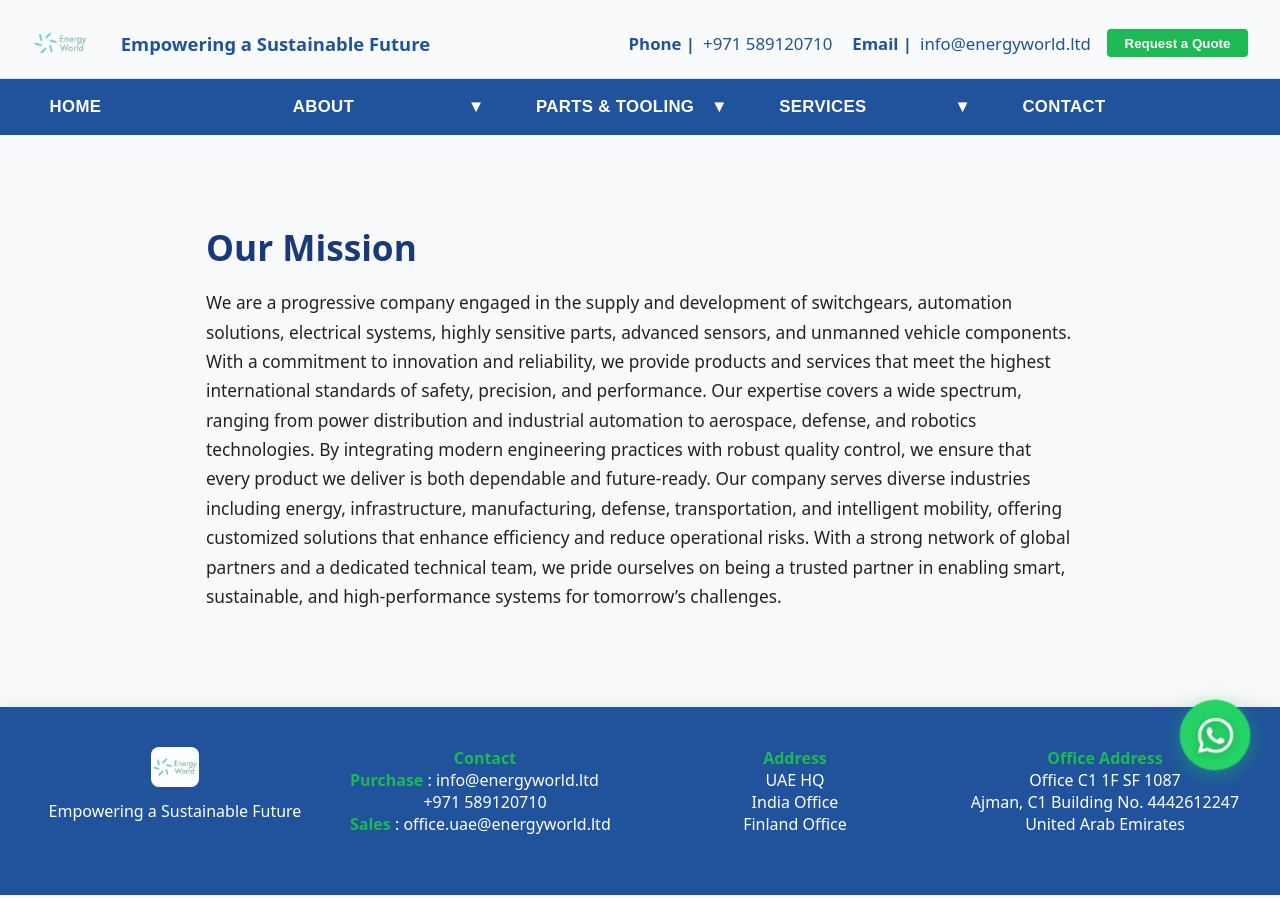
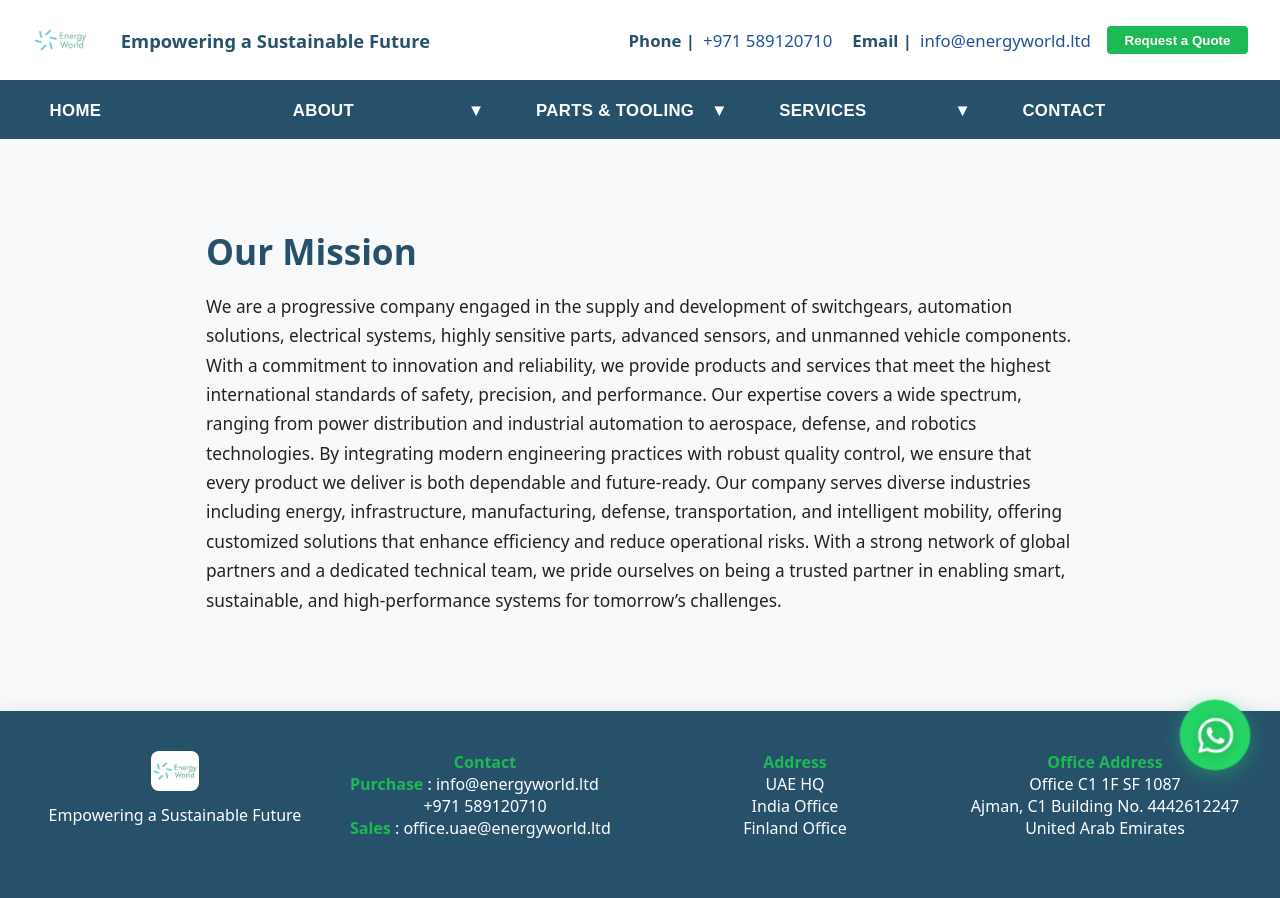
Before and after one commit to aeroedgetechnologies/evolution, a Next.js app: page /about/mission in a window 1280 px wide. Built offline with nearby package versions, Linux system fonts and the light colour scheme.

Commit message:
Update website color theme to #27516b and hover to #386e88 in globals.css

```diff
--- a/app/globals.css
+++ b/app/globals.css
@@ -1,8 +1,8 @@
 :root {
   --primary-bg: #e6f0fa;
   --secondary-bg: #f5f5f5;
-  --nav-bg: #f5f5f5;
-  --footer-bg: #222;
+  --nav-bg: #27516b;
+  --footer-bg: #27516b;
   --footer-color: #fff;
   --max-width: 1200px;
   --border-radius: 8px;
@@ -62,7 +62,7 @@ section {
 }
 
 h1, h2, h3 {
-  color: #1a397b;
+  color: #27516b;
   font-weight: 700;
   margin-bottom: 1rem;
 }
@@ -88,7 +88,7 @@ ul, ol {
 }
 
 a {
-  color: #1a397b;
+  color: #27516b;
   text-decoration: none;
   transition: color 0.2s;
 }
@@ -242,7 +242,7 @@ footer {
   align-items: center;
   padding: 1rem 2rem;
   background: #fff;
-  border-bottom: 3px solid #1a397b;
+  border-bottom: 3px solid #27516b;
   flex-wrap: wrap;
 }
 
@@ -255,12 +255,12 @@ footer {
 
 .energyworld-tagline {
   font-size: 1.1rem;
-  color: #1a397b;
+  color: #27516b;
   font-weight: 500;
 }
 
 .energyworld-nav {
-  background: #1a397b;
+  background: #27516b;
   color: #fff;
   font-size: 1rem;
   font-weight: 500;
@@ -281,7 +281,7 @@ footer {
   list-style: none;
   margin: 0;
   padding: 0;
-  background: #20539b;
+  background: #27516b;
   width: 100%;
 }
 .energyworld-nav__list > li {
@@ -292,7 +292,7 @@ footer {
 }
 .energyworld-nav__list > li > a,
 .energyworld-nav__list > li > span {
-  background: #20539b;
+  background: #27516b;
   color: #fff;
   padding: 0.7rem 1.1rem 0.7rem 1.1rem;
   border-radius: 0;
@@ -323,7 +323,7 @@ footer {
 .energyworld-nav__list > li:hover > a,
 .energyworld-nav__list > li:hover > span {
   color: #fff;
-  background: #2d6ad6;
+  background: #386e88;
   font-weight: 800;
   border: none;
   box-shadow: none;
@@ -339,7 +339,7 @@ footer {
   right: 8%;
   bottom: 0;
   height: 3px;
-  background: #20539b;
+  background: #27516b;
   border-radius: 2px 2px 0 0;
 }
 .energyworld-nav__list > li > a:focus::after,
@@ -352,7 +352,7 @@ footer {
 }
 .energyworld-nav {
   min-height: 56px;
-  background: #1a397b;
+  background: #27516b;
   color: #fff;
   box-shadow: none;
   margin: 0 0 12px 0;
@@ -384,7 +384,7 @@ footer {
   position: absolute;
   top: 100%;
   left: 0;
-  background: #20539b;
+  background: #27516b;
   color: #fff;
   min-width: 220px;
   box-shadow: 0 8px 32px rgba(0,0,0,0.13);
@@ -405,12 +405,12 @@ footer {
   text-align: left;
   border-left: 3px solid transparent;
   transition: border-color 0.2s, background 0.2s, color 0.2s;
-  color: #20539b;
+  color: #27516b;
   font-weight: 500;
   background: #fff;
 }
 .dropdown li a, .dropdown li span {
-  color: #20539b;
+  color: #27516b;
   text-decoration: none;
   display: block;
   transition: color 0.2s, background 0.2s;
@@ -422,12 +422,12 @@ footer {
 }
 .dropdown li:hover, .dropdown li:focus {
   background: #e6f0fa;
-  border-left: 3px solid #20539b;
-  color: #20539b;
+  border-left: 3px solid #27516b;
+  color: #27516b;
   font-weight: 700;
 }
 .dropdown li:hover > a, .dropdown li:hover > span {
-  color: #20539b;
+  color: #27516b;
   background: transparent;
   font-weight: 700;
 }
@@ -462,16 +462,6 @@ footer {
 }
 
 /* Header area above menu */
-.energyworld-header {
-  background: #f8fafc;
-  display: flex;
-  flex-wrap: wrap;
-  justify-content: space-between;
-  align-items: center;
-  padding: 1.2rem 2rem 0.7rem 2rem;
-  border-bottom: 1px solid #e6eaf0;
-  box-shadow: 0 2px 8px rgba(0,0,0,0.03);
-}
 .energyworld-logo {
   height: 48px;
   width: auto;
@@ -487,7 +477,7 @@ footer {
 }
 .energyworld-tagline {
   font-size: 1.15rem;
-  color: #20539b;
+  color: #27516b;
   font-weight: 600;
 }
 .energyworld-header__center {
@@ -498,7 +488,7 @@ footer {
 }
 .energyworld-header__contact {
   font-size: 1.05rem;
-  color: #20539b;
+  color: #27516b;
   font-weight: 500;
   margin-bottom: 0.1rem;
   white-space: nowrap;
@@ -525,7 +515,7 @@ footer {
   background: transparent;
 }
 .energyworld-search-btn {
-  background: #20539b;
+  background: #27516b;
   color: #fff;
   border: none;
   border-radius: 4px;
@@ -556,7 +546,7 @@ footer {
   margin-left: 0.5rem;
 }
 .energyworld-social {
-  color: #20539b;
+  color: #27516b;
   font-size: 1.3em;
   margin-left: 0.5rem;
   text-decoration: none;
@@ -569,7 +559,7 @@ footer {
 
 /* Footer modern responsive */
 .energyworld-footer {
-  background: #20539b;
+  background: #27516b;
   color: #fff;
   padding: 2.5rem 1rem 1.2rem 1rem;
   margin-top: 3rem;
@@ -723,7 +713,7 @@ footer {
 .energyworld-nav__list > li > a,
 .energyworld-nav__list > li > span {
   color: #fff;
-  background: #20539b;
+  background: #27516b;
   text-decoration: none;
   transition: color 0.2s, background 0.2s;
   white-space: nowrap;
@@ -746,14 +736,14 @@ footer {
 .energyworld-nav__list > li:hover > a,
 .energyworld-nav__list > li:hover > span {
   color: #fff;
-  background: #2d6ad6;
+  background: #386e88;
   font-weight: 800;
   border: none;
   box-shadow: none;
 }
 
 .dropdown {
-  background: #20539b !important;
+  background: #27516b !important;
   color: #fff;
   border-top: none !important;
   border-bottom: none !important;
@@ -761,11 +751,11 @@ footer {
   margin-bottom: 0 !important;
 }
 .dropdown li, .dropdown li a, .dropdown li span {
-  background: #20539b !important;
+  background: #27516b !important;
   color: #fff !important;
 }
 .dropdown li:hover, .dropdown li:focus, .dropdown li:hover > a, .dropdown li:hover > span {
-  background: #2d6ad6 !important;
+  background: #386e88 !important;
   color: #fff !important;
   font-weight: 800;
 }
@@ -786,7 +776,7 @@ ul li, .card-list li {
   padding: 1.2rem 1.5rem;
   min-width: 220px;
   font-size: 1.08rem;
-  color: #20539b;
+  color: #27516b;
   font-weight: 500;
   display: flex;
   align-items: center;
@@ -820,7 +810,7 @@ ul li, .card-list li {
     justify-content: flex-end;
     width: 100%;
     padding: 1rem;
-    background: #18376a;
+    background: #27516b;
     cursor: pointer;
     z-index: 200;
   }
@@ -834,7 +824,7 @@ ul li, .card-list li {
     top: 100%;
     left: 0;
     width: 100vw;
-    background: #18376a;
+    background: #27516b;
     box-shadow: 0 2px 8px rgba(0,0,0,0.07);
     z-index: 200;
   }
@@ -847,7 +837,7 @@ ul li, .card-list li {
     width: 100%;
     padding: 1rem 2rem;
     font-size: 1.1rem;
-    border-bottom: 1px solid #20539b;
+    border-bottom: 1px solid #27516b;
   }
 }
 /* Submenu arrow right-aligned for nested submenus */
@@ -1059,21 +1049,21 @@ ul li, .card-list li {
   }
   .dropdown li:hover > a,
   .dropdown li:hover > span {
-    background: #2d6ad6 !important;
+    background: #386e88 !important;
     color: #fff !important;
   }
 }
 
 /* 1. Menu bar solid blue, edge-to-edge */
 .energyworld-nav {
-  background: #20539b !important;
+  background: #27516b !important;
   box-shadow: none !important;
   border: none !important;
   margin: 0 !important;
   padding: 0 !important;
 }
 .energyworld-nav__list {
-  background: #20539b !important;
+  background: #27516b !important;
   margin: 0 !important;
   padding: 0 !important;
   border: none !important;
@@ -1082,7 +1072,7 @@ ul li, .card-list li {
 .energyworld-nav__list > li,
 .energyworld-nav__list > li > a,
 .energyworld-nav__list > li > span {
-  background: #20539b !important;
+  background: #27516b !important;
   color: #fff !important;
   border-radius: 0 !important;
   box-shadow: none !important;
@@ -1090,7 +1080,7 @@ ul li, .card-list li {
 
 /* 2. Dropdowns unified blue, no gap, no shadow, no border */
 .dropdown, .dropdown.wide, .dropdown.right {
-  background: #20539b !important;
+  background: #27516b !important;
   color: #fff !important;
   margin: 0 !important;
   margin-top: 0 !important;
@@ -1106,13 +1096,13 @@ ul li, .card-list li {
   top: 0;
 }
 .dropdown li, .dropdown li a, .dropdown li span {
-  background: #20539b !important;
+  background: #27516b !important;
   color: #fff !important;
   border-radius: 0 !important;
   box-shadow: none !important;
 }
 .dropdown li:hover, .dropdown li:focus, .dropdown li:hover > a, .dropdown li:hover > span {
-  background: #2d6ad6 !important;
+  background: #386e88 !important;
   color: #fff !important;
 }
 
@@ -1137,14 +1127,14 @@ ul li, .card-list li {
 
 /* Main nav bar */
 .energyworld-nav {
-  background: #20539b;
+  background: #27516b;
   box-shadow: none;
   border: none;
   margin: 0;
   padding: 0;
 }
 .energyworld-nav__list {
-  background: #20539b;
+  background: #27516b;
   margin: 0;
   padding: 0;
   border: none;
@@ -1155,7 +1145,7 @@ ul li, .card-list li {
 .energyworld-nav__list > li > a,
 .energyworld-nav__list > li > span {
   color: #fff;
-  background: #20539b;
+  background: #27516b;
   font-weight: 700;
   text-transform: uppercase;
   padding: 0.7rem 1.1rem;
@@ -1168,7 +1158,7 @@ ul li, .card-list li {
 .energyworld-nav__list > li:hover > span,
 .energyworld-nav__list > li.active > a,
 .energyworld-nav__list > li.active > span {
-  background: #2d6ad6;
+  background: #386e88;
   color: #fff;
 }
 
@@ -1214,7 +1204,7 @@ ul li, .card-list li {
 .dropdown li:hover > span,
 .dropdown li:hover {
   background: #e6f0fa;
-  color: #20539b;
+  color: #27516b;
 }
 
 /* --- MOBILE MENU --- */
@@ -1225,7 +1215,7 @@ ul li, .card-list li {
     justify-content: flex-end;
     width: 100%;
     padding: 1rem;
-    background: #18376a;
+    background: #27516b;
     cursor: pointer;
     z-index: 200;
   }
@@ -1239,7 +1229,7 @@ ul li, .card-list li {
     top: 100%;
     left: 0;
     width: 100vw;
-    background: #18376a;
+    background: #27516b;
     box-shadow: 0 2px 8px rgba(0,0,0,0.07);
     z-index: 200;
   }
@@ -1252,7 +1242,7 @@ ul li, .card-list li {
     width: 100%;
     padding: 1rem 2rem;
     font-size: 1.1rem;
-    border-bottom: 1px solid #20539b;
+    border-bottom: 1px solid #27516b;
   }
   .dropdown, .dropdown.wide, .dropdown.right {
     position: static;
@@ -1294,7 +1284,7 @@ ul li, .card-list li {
     display: block !important;
   }
   .dropdown li a, .dropdown li span {
-    color: #20539b;
+    color: #27516b;
     background: #fff;
     padding: 14px 24px;
     display: block;
@@ -1303,7 +1293,7 @@ ul li, .card-list li {
     border-bottom: 1px solid #f0f4fa;
   }
   .dropdown li a:hover, .dropdown li span:hover {
-    background: #2d6ad6;
+    background: #386e88;
     color: #fff;
   }
   .energyworld-nav {
@@ -1347,7 +1337,7 @@ ul li, .card-list li {
     top: 100%;
     left: 0;
     min-width: 220px;
-    background: #20539b;
+    background: #27516b;
     color: #fff;
     box-shadow: 0 8px 32px rgba(0,0,0,0.13);
     z-index: 100;
@@ -1482,7 +1472,7 @@ li.has-dropdown {
   right: 8%;
   bottom: 0;
   height: 3px;
-  background: #20539b;
+  background: #27516b;
   border-radius: 2px 2px 0 0;
 }
 .energyworld-nav__list > li:hover > a::after,
@@ -1533,7 +1523,7 @@ li.has-dropdown {
     left: 0 !important;
     top: auto !important;
     box-shadow: none !important;
-    background: #20539b !important;
+    background: #27516b !important;
     border-radius: 0 !important;
     margin: 0 !important;
     min-width: 0 !important;
@@ -1552,7 +1542,7 @@ li.has-dropdown {
     margin: 0 !important;
     min-width: 0 !important;
     box-shadow: none !important;
-    background: #20539b !important;
+    background: #27516b !important;
     border-radius: 0 !important;
     transform: none !important;
   }
@@ -1568,18 +1558,18 @@ li.has-dropdown {
 /* --- MENU HOVER/ACTIVE FIX --- */
 .energyworld-nav__list > li > a,
 .energyworld-nav__list > li > span {
-  background: #20539b;
+  background: #27516b;
   transition: background 0.2s;
 }
 .energyworld-nav__list > li:hover > a,
 .energyworld-nav__list > li:hover > span,
 .energyworld-nav__list > li.active > a,
 .energyworld-nav__list > li.active > span {
-  background: #2d6ad6;
+  background: #386e88;
 }
 .energyworld-nav__list > li:not(:hover):not(.active) > a,
 .energyworld-nav__list > li:not(:hover):not(.active) > span {
-  background: #20539b;
+  background: #27516b;
 }
 
 .energyworld-nav__list > li > a::after,
@@ -1591,7 +1581,7 @@ li.has-dropdown {
   right: 8%;
   bottom: 0;
   height: 3px;
-  background: #20539b;
+  background: #27516b;
   border-radius: 2px 2px 0 0;
 }
 .energyworld-nav__list > li:hover > a::after,
@@ -1610,31 +1600,31 @@ span.arrow:hover {
     background: #1a437a !important; /* Change to a different color on hover */
 }
 ul.dropdown.wide li:hover {
-    background-color: #20539b !important;
+    background-color: #27516b !important;
 }
 
 ul.dropdown.wide li a:hover {
-    background-color: #20539b !important;
+    background-color: #27516b !important;
     color: white !important;
 }
 
 ul.dropdown.wide li.has-dropdown:hover > span,
 ul.dropdown.wide li.has-dropdown:hover > span.arrow {
-    background-color: #20539b !important;
+    background-color: #27516b !important;
     color: white !important;
 }
 
 ul.dropdown.wide li.has-dropdown:hover > .dropdown {
-    background-color: #20539b !important;
+    background-color: #27516b !important;
 }
 
 ul.dropdown.wide li.has-dropdown:hover > .dropdown li a {
-    background-color: #20539b !important;
+    background-color: #27516b !important;
     color: white !important;
 }
 
 ul.dropdown.wide li.has-dropdown .dropdown li a:hover {
-    background-color: #20539b !important;
+    background-color: #27516b !important;
     color: white !important;
 }
 
```
